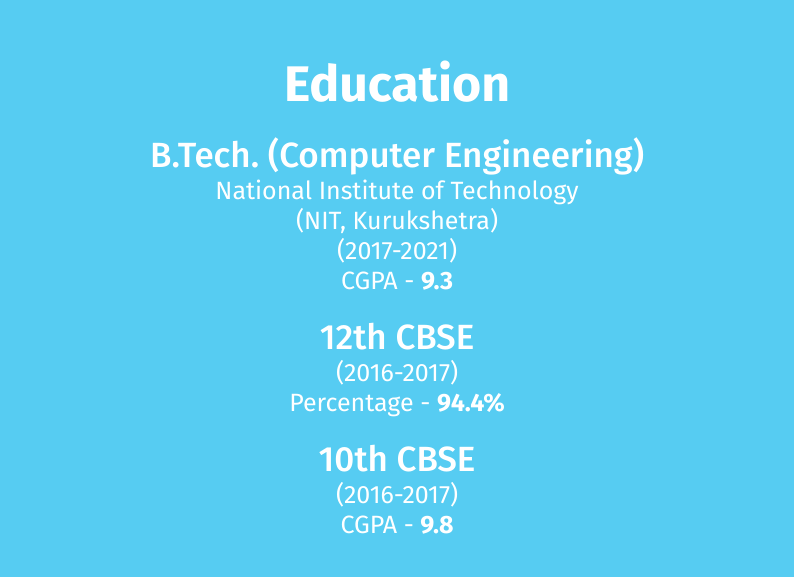
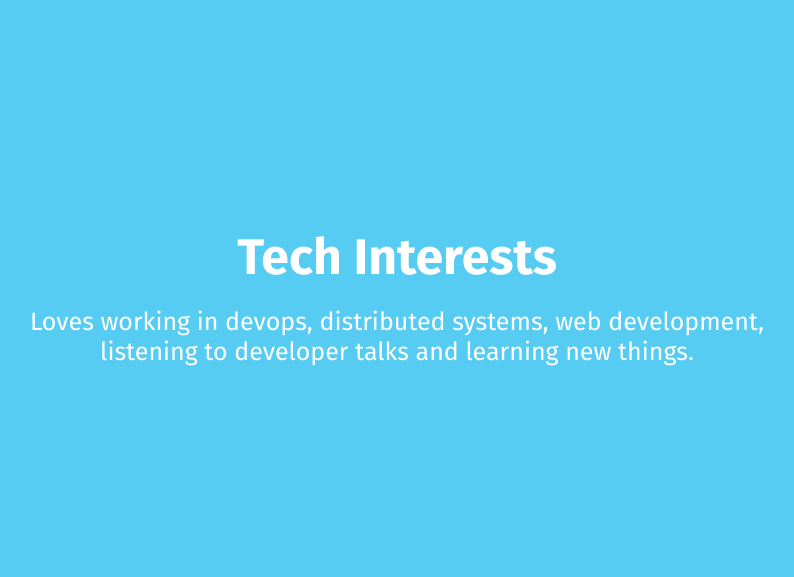
Before and after one commit to war-turtle/portfolio, a website built with Parcel: page site/index.html in a window 1280 px wide. Shown: the part 903-1480 px from the top of the page, without its empty margins (243-1037 px from the left). Built offline with nearby package versions, Linux system fonts and the light colour scheme.

Commit message:
tech interest section added

```diff
--- a/site/index.html
+++ b/site/index.html
@@ -54,6 +54,16 @@
               />
             </svg>
           </a>
+        </div>
+      </div>
+
+      <div class="fullPage">
+        <div class="heading" data-aos="fade-up">Tech Interests</div>
+        <div class="text mtS" data-aos="fade-up">
+          Loves working in devops, distributed systems, web development,
+        </div>
+        <div class="text" data-aos="fade-up">
+          listening to developer talks and learning new things.
         </div>
       </div>
 
```
Also changed, not shown: index.html (+1 -1 lines).
